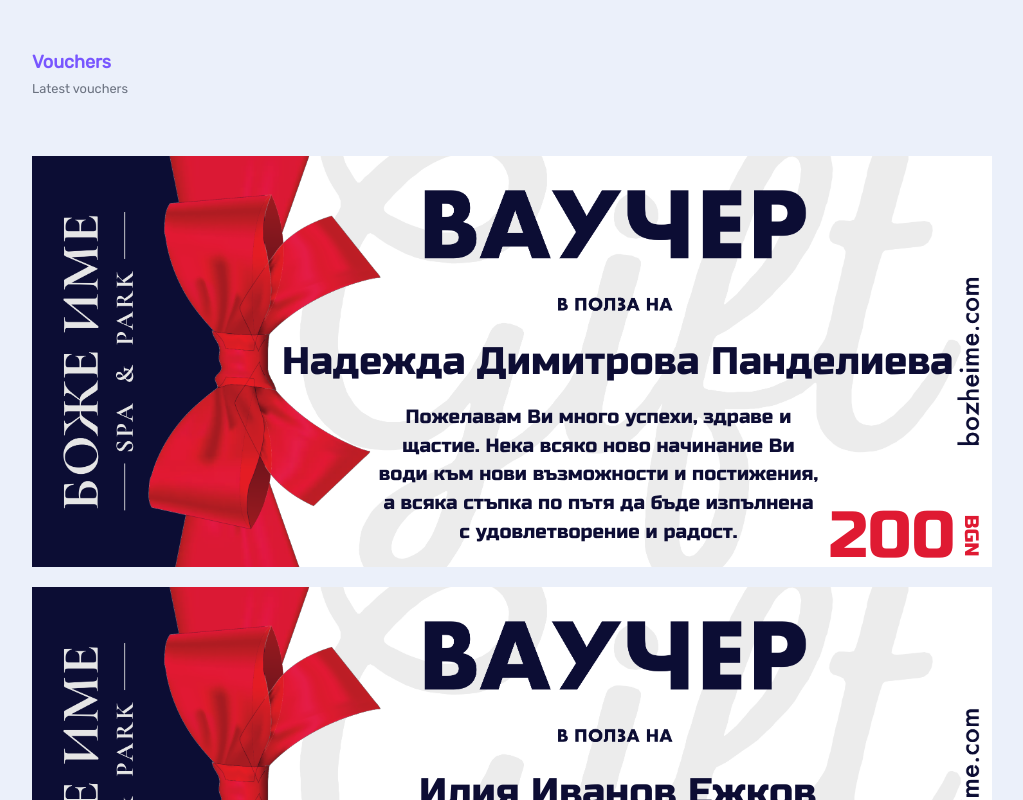
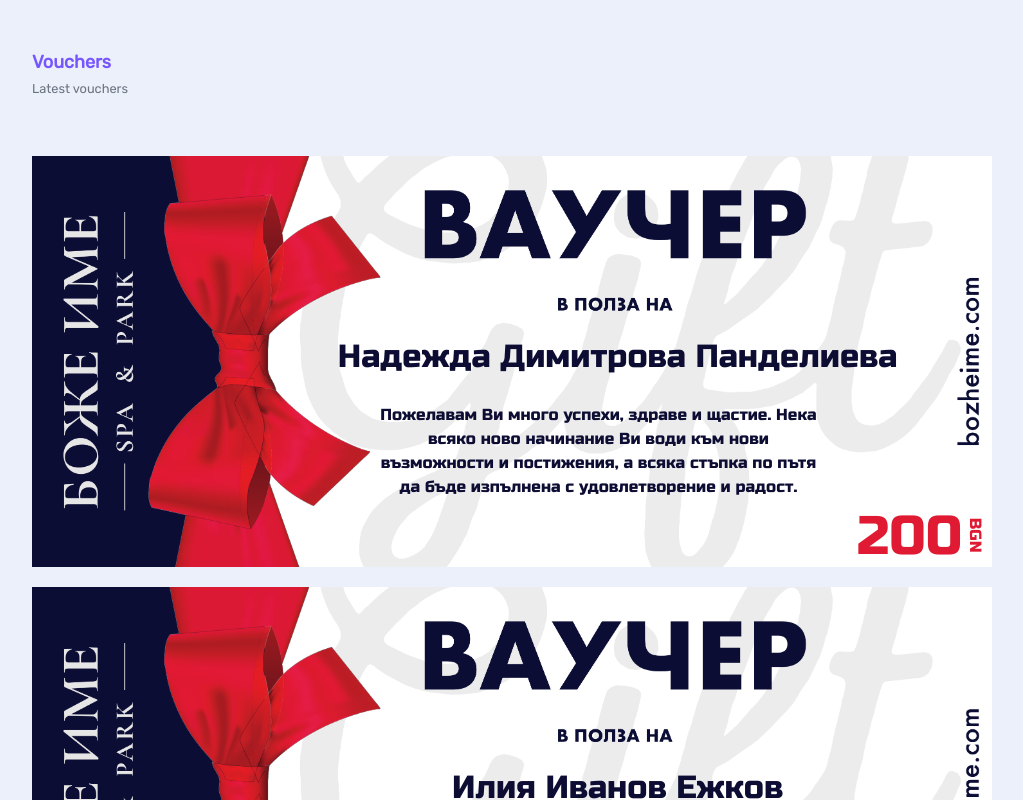
Before and after one commit to iezhkv/bi-voucher, a Next.js app: page /vouchers in a window 1280 px wide. Shown: the top 800 px of the page, without its empty margins (128-1151 px from the left). Built offline with nearby package versions, Linux system fonts and the light colour scheme; data requests are answered from the project's data file.

Commit message:
auto resizing
using react resize detector

```diff
--- a/app/api/capturepdf/route.js
+++ b/app/api/capturepdf/route.js
@@ -1,21 +1,18 @@
-import puppeteer from 'puppeteer';
-import { NextResponse } from 'next/server';
+import puppeteer from "puppeteer";
+import { NextResponse } from "next/server";
 
-const nextApiUrl = process.env.NEXT_PUBLIC_NEXT_API_BASE_URL
+const nextApiUrl = process.env.NEXT_PUBLIC_NEXT_API_BASE_URL;
 export async function POST(req) {
-
-
     try {
         // Parse JSON data from the request body
         const { id } = await req.json();
 
-
-      const targetUrl = `${nextApiUrl}/vouchers/${id}`
+        const targetUrl = `${nextApiUrl}/vouchers/${id}`;
 
         // Launch Puppeteer browser
         const browser = await puppeteer.launch({
             headless: true, // Run in headless mode
-        args: ['--no-sandbox', '--disable-setuid-sandbox'], // For environments like Docker, Vercel, etc.
+            args: ["--no-sandbox", "--disable-setuid-sandbox"], // For environments like Docker, Vercel, etc.
         });
 
         const page = await browser.newPage();
@@ -28,76 +25,76 @@ export async function POST(req) {
 
         // Navigate to the /Voucher page with dynamic query parameters
         await page.goto(targetUrl, {
-        waitUntil: 'networkidle2', // Ensure the page is fully loaded
+            waitUntil: "networkidle2", // Ensure the page is fully loaded
         });
 
         // Hide everything except the two divs we want to render
         await page.evaluate(() => {
             // Hide the body content except for the two divs
-        const body = document.querySelector('body');
+            const body = document.querySelector("body");
             if (body) {
                 const elementsToHide = body.children;
                 for (let el of elementsToHide) {
-            if (el.id !== 'voucher-wrapper' ) {
-              el.style.display = 'none';
+                    if (el.id !== "voucher-wrapper") {
+                        el.style.display = "none";
                     }
                 }
             }
         });
 
         // Capture the first div with the id 'voucher-front'
-      const element1 = await page.$('#voucher-front');
+        const element1 = await page.$("#voucher-front");
         if (!element1) {
-        throw new Error('Element with the id #voucher-front not found');
+            throw new Error("Element with the id #voucher-front not found");
         }
 
         // Get the bounding box of the first element
         const boundingBox1 = await element1.boundingBox();
         if (!boundingBox1) {
-        throw new Error('Unable to get the bounding box of #voucher-front');
+            throw new Error("Unable to get the bounding box of #voucher-front");
         }
 
         // Capture the second div with the id 'voucher-back'
-      const element2 = await page.$('#voucher-back');
+        const element2 = await page.$("#voucher-back");
         if (!element2) {
-        throw new Error('Element with the id #voucher-back not found');
+            throw new Error("Element with the id #voucher-back not found");
         }
 
         // Get the bounding box of the second element
         const boundingBox2 = await element2.boundingBox();
         if (!boundingBox2) {
-        throw new Error('Unable to get the bounding box of #voucher-back');
+            throw new Error("Unable to get the bounding box of #voucher-back");
         }
 
         // Generate the PDF with two pages (one for each div)
         const pdfBuffer = await page.pdf({
-        format: 'A4', // A4 page format
+            format: "A4", // A4 page format
             printBackground: true, // Include background graphics
-        margin: { top: '0px', right: '0px', bottom: '0px', left: '0px' }, // Remove margins
-        pageRanges: '1,2', // Two pages (we'll generate two separate pages below)
+            margin: { top: "0px", right: "0px", bottom: "0px", left: "0px" }, // Remove margins
+            pageRanges: "1,2", // Two pages (we'll generate two separate pages below)
         });
 
         // Add content from the first div as the first page
         await page.evaluate((boundingBox1) => {
-        const element1 = document.querySelector('#voucher-front');
+            const element1 = document.querySelector("#voucher-front");
             if (element1) {
-          element1.style.pageBreakAfter = 'always'; // Ensure a page break after this element
+                element1.style.pageBreakAfter = "always"; // Ensure a page break after this element
             }
         }, boundingBox1);
 
         // Add content from the second div as the second page
         await page.evaluate((boundingBox2) => {
-        const element2 = document.querySelector('#voucher-back');
+            const element2 = document.querySelector("#voucher-back");
             if (element2) {
-          element2.style.pageBreakBefore = 'always'; // Ensure a page break before this element
+                element2.style.pageBreakBefore = "always"; // Ensure a page break before this element
             }
         }, boundingBox2);
 
         // Finalize PDF rendering with two separate pages
         const finalPdf = await page.pdf({
-        format: 'A4',
+            format: "A4",
             printBackground: true,
-        pageRanges: '1,2',
+            pageRanges: "1,2",
         });
 
         // Close the browser
@@ -107,17 +104,20 @@ export async function POST(req) {
         return new NextResponse(finalPdf, {
             status: 200,
             headers: {
-          'Content-Type': 'application/pdf', // Set the correct content type for the response
-          'Content-Disposition': `attachment; filename="voucher-capture.pdf"`, // Provide a filename for the download
+                "Content-Type": "application/pdf", // Set the correct content type for the response
+                "Content-Disposition": `attachment; filename="voucher-capture.pdf"`, // Provide a filename for the download
             },
         });
     } catch (error) {
-      console.error('Error generating PDF:', error);
+        console.error("Error generating PDF:", error);
 
         // Return error response
         return new NextResponse(
-        JSON.stringify({ message: 'Error generating PDF', error: error.message }),
-        { status: 500, headers: { 'Content-Type': 'application/json' } }
+            JSON.stringify({
+                message: "Error generating PDF",
+                error: error.message,
+            }),
+            { status: 500, headers: { "Content-Type": "application/json" } }
         );
     }
 }
--- a/app/components/Vouchers/Design1/Design1.js
+++ b/app/components/Vouchers/Design1/Design1.js
@@ -1,8 +1,11 @@
+'use client'
+
 import Image from "next/image";
 import styles from "./styles.module.css";
 import { Russo_One } from "next/font/google";
+import { useResizeDetector } from "react-resize-detector";
 
-//  Components
+// Components
 import QRCodeGenerator from "@/app/components/QRCodeGenerator";
 
 const russoOne = Russo_One({
@@ -14,14 +17,30 @@ export default function Design1({ voucher = {}, hideBack = false }) {
   // Destructure data with default values
   const { id, name, price, wish } = voucher;
 
-  const qrValue = "http://localhost:/3001/vouchers/" + id;
+  const qrValue = "http://localhost:/3000/vouchers/" + id;
 
   // Config
   const frontImgPath = "/voucherr.png";
   const backImgPath = "/voucherBack.png";
 
+  // Dynamic font size calculation and console logging
+  const { width, ref } = useResizeDetector({
+    onResize: (width) => {
+      if (width) {
+        console.log("Current width of #voucher-wrapper:", width);
+      }
+    },
+  });
+
+  const fontSize = width ? width / 30 : 16; // Example formula for font size based on width
+
   return (
-    <div className={`${russoOne.className} antialiased wrapper`} id="voucher-wrapper">
+    <div
+      ref={ref}
+      className={`${russoOne.className} antialiased wrapper`}
+      id="voucher-wrapper"
+      style={{ fontSize: `${fontSize}px` }} // Apply dynamic font size
+    >
       {/* Voucher Front */}
       <div className={styles.voucher} id="voucher-front">
         <Image
--- a/app/components/Vouchers/Design1/styles.module.css
+++ b/app/components/Vouchers/Design1/styles.module.css
@@ -8,7 +8,7 @@
     width: 100%;
     aspect-ratio: 21/9; /* sets the size */
     overflow: hidden;
-    font-size: 3vw;
+    /* font-size: 14px; */
     color: #0D0D34;
   }
 
--- a/package.json
+++ b/package.json
@@ -14,6 +14,7 @@
     "react": "^19.0.0",
     "react-dom": "^19.0.0",
     "react-qr-code": "^2.0.15",
+    "react-resize-detector": "^11.0.1",
     "zod": "^3.23.8"
   },
   "devDependencies": {
```
Also changed, not shown: 1 other file (tests, documents, lock files or other folders). Lines whose indentation alone changed are shown as unchanged.
